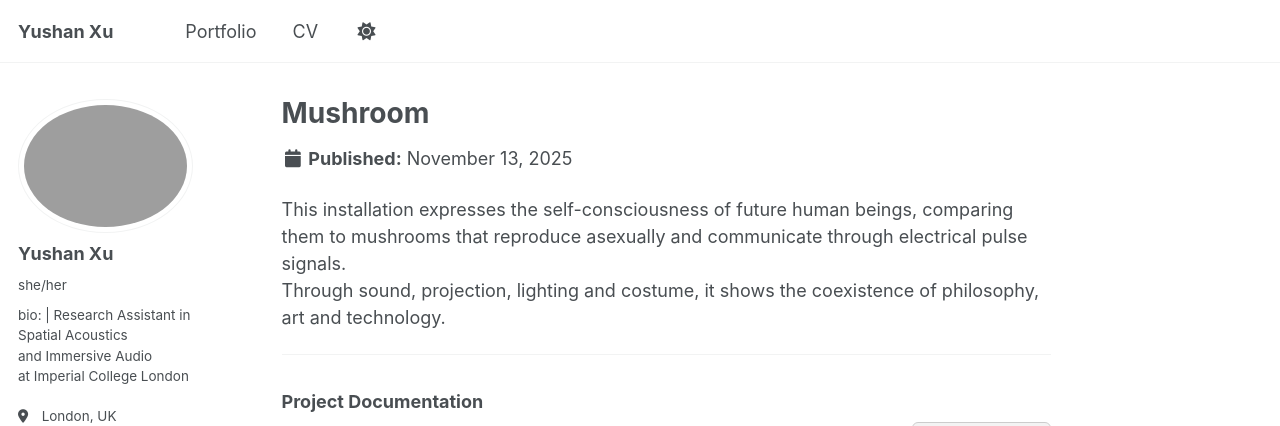
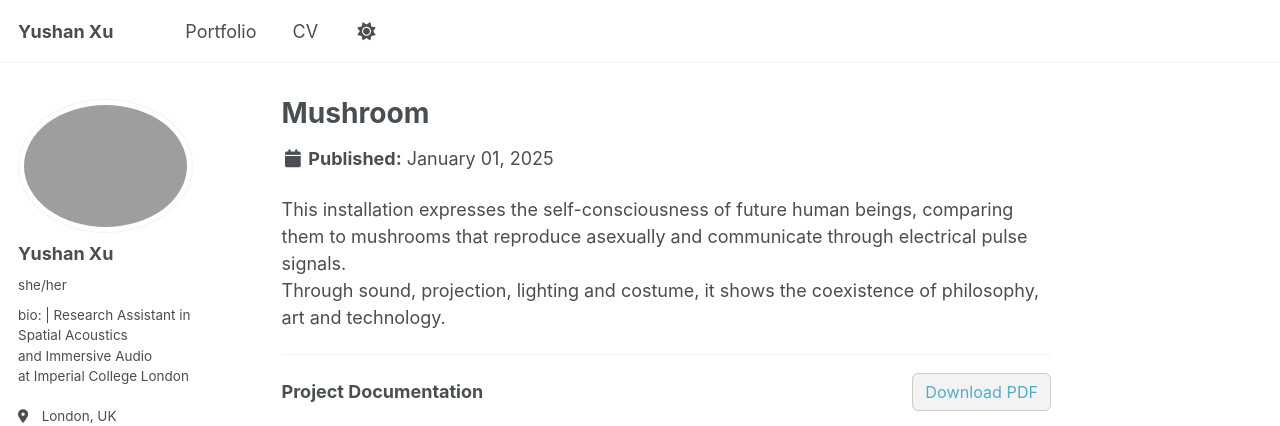
Before and after one commit to Yushan-Xu/Yushan-Xu.github.io, a Jekyll site: the page built from _portfolio/Mushroom.md, in a window 1280 px wide and 900 px high, cut to the strip 0-426 px from the top of the window. Built offline with Jekyll 4.4.1, drawn with Linux system fonts in a browser that asks for light colours; a script that is not in the unit is left out.

Commit message:
Update Mushroom.md

```diff
--- a/_portfolio/Mushroom.md
+++ b/_portfolio/Mushroom.md
@@ -1,6 +1,7 @@
 ---
 layout: single
 title: "Mushroom"
+date: 2025-01-01
 permalink: /_portfolio/Mushroom/
 author_profile: true
 classes: wide
@@ -14,7 +15,6 @@ Through sound, projection, lighting and costume, it shows the coexistence of phi
 
 ---
 
-### Project Documentation
 <div style="display: flex; justify-content: space-between; align-items: center; margin-bottom: 1rem;">
   <h3 style="margin: 0;">Project Documentation</h3>
   <a href="/files/Mushroom.pdf" download style="text-decoration: none; background: #f3f3f3; padding: 6px 12px; border-radius: 6px; font-size: 0.9rem; border: 1px solid #ccc;">Download PDF</a>
```
